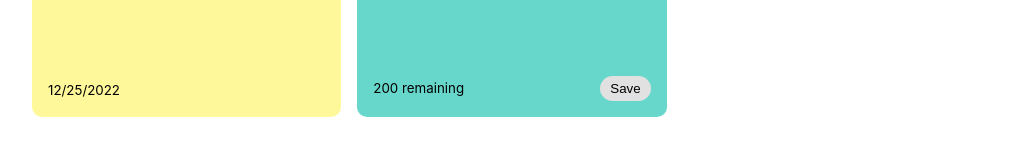
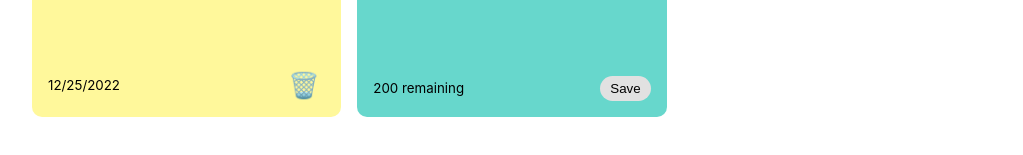
Before and after one commit to saikatbishal/notes-application-react, a React (Create React App) app: page / in a window 1280 px wide. Both pictures are taken after typing "Sample" into the empty fields and a click on the button "Save". Shown: the part 239-394 px from the top of the page, without its empty margins (128-1151 px from the left). Built offline with nearby package versions, Linux system fonts and the light colour scheme.

Commit message:
changed delete icon

```diff
--- a/src/App.js
+++ b/src/App.js
@@ -52,7 +52,7 @@ function App() {
 
       <Header changeMode={changeMode} />
       <Search searchNotes = {setSearchText} />
-      {<NotesList data={notes.filter((note)=>note.text.toLowerCase().includes(searchText))}
+      {<NotesList data={notes.filter((note)=>note.text.toLowerCase().includes(searchText.toLowerCase()))}
         handleAddNote={addNote}
         deleteNote={deleteNote}>
       </NotesList>}
--- a/src/components/Note.js
+++ b/src/components/Note.js
@@ -1,12 +1,12 @@
 import React from 'react'
-import {MdDeleteForever} from 'react-icons/md'
+// import {MdDeleteForever} from 'react-icons/md'
 const Note = (props) => {
   return (
     <div className="note">
       <span>{ props.data.text}</span>
       <div className="note-footer">
         <small>{ props.data.date}</small>
-        <MdDeleteForever className ='delete-icon' size='1.3em' onClick={()=>props.deleteNote(props.data.id)}/>
+        <button className ='delete-icon' size='1.3em' onClick={()=>props.deleteNote(props.data.id)}><span aria-label='delete button'>🗑️</span></button>
       </div>
     </div>
   )
--- a/src/index.css
+++ b/src/index.css
@@ -92,11 +92,15 @@ textarea:focus {
 	justify-content: space-between;
 }
 
-.delete-icon {
+button.delete-icon {
 	cursor: pointer;
+	background-color: rgba(255,255,255,0);
+	border: none;
+	font-size: 25px;
+	transition: cubic-bezier(0.075, 0.82, 0.165, 1) 300ms;
 }
-.delete-icon:hover{
-	color: #a36;
+button.delete-icon:hover{
+	font-size: 27px;
 }
 
 .search {
```
